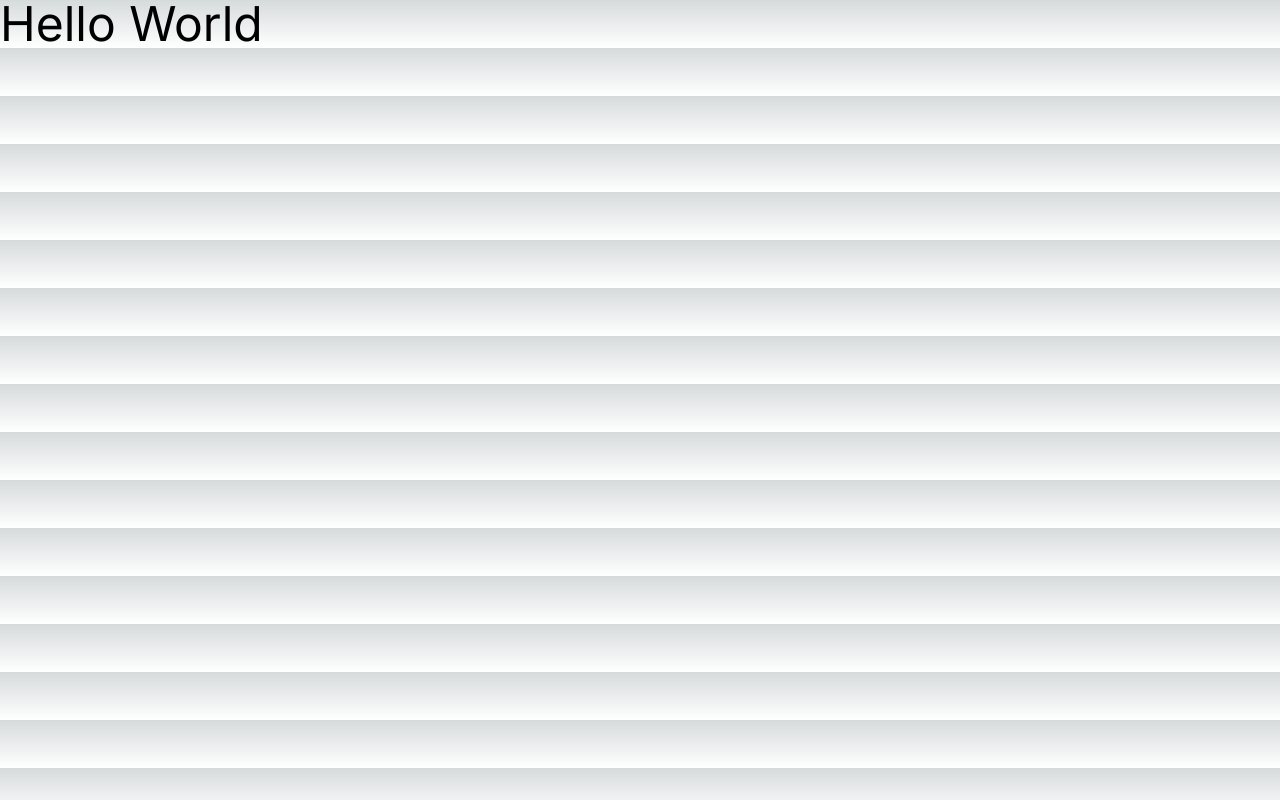
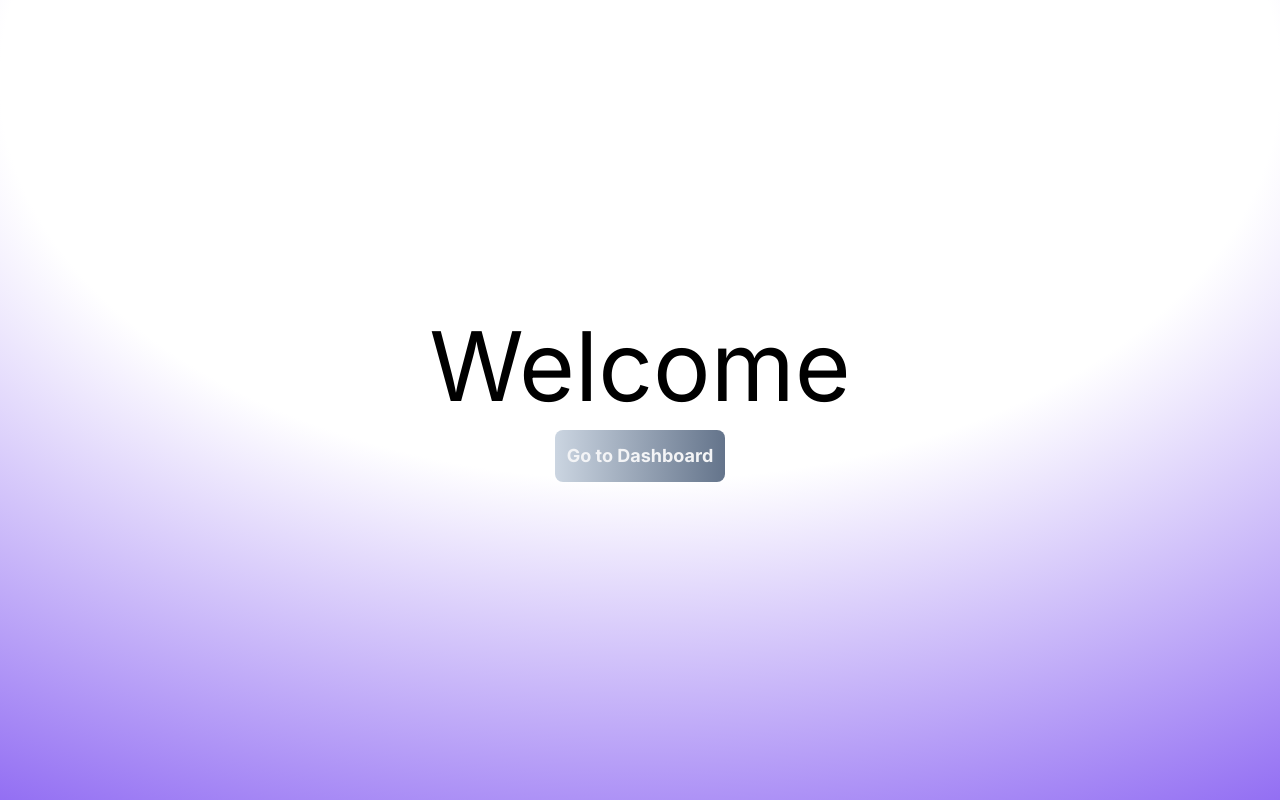
Before and after one commit to m4x1-VF/admin-todos, a Next.js app: page / in a window 1280 px wide. Built offline with nearby package versions, Linux system fonts and the light colour scheme.

Commit message:
Add cookies-next package and update TabBar component

```diff
--- a/package.json
+++ b/package.json
@@ -10,6 +10,7 @@
   },
   "dependencies": {
     "@prisma/client": "^5.10.2",
+    "cookies-next": "^4.1.1",
     "next": "14.1.3",
     "react": "^18",
     "react-dom": "^18",
--- a/src/app/dashboard/cookies/page.tsx
+++ b/src/app/dashboard/cookies/page.tsx
@@ -1,3 +1,4 @@
+import { cookies } from "next/headers";
 import { TabBar } from "@/components";
 
 export const metadata = {
@@ -6,11 +7,13 @@ export const metadata = {
 };
 
 export default function CookiesPage() {
+  const cookieStore = cookies();
+  const cookieTab = cookieStore.get("selectedTab")?.value ?? "1";
   return (
     <div className="grid grid-cols-1 sm:grid-cols-2 gap-3">
       <div className="flex flex-col gap-3">
         <span className="text-3xl">Tabs</span>
-        <TabBar />
+        <TabBar currentTab={+cookieTab} />
       </div>
     </div>
   );
--- a/src/app/page.tsx
+++ b/src/app/page.tsx
@@ -1,7 +1,15 @@
+import Link from "next/link";
+
 export default function Home() {
   return (
-    <>
-      <span className="text-5xl">Hello World</span>
-    </>
+    <div className="flex flex-col items-center justify-center absolute inset-0 -z-10 h-full w-full bg-white [background:radial-gradient(125%_125%_at_50%_10%,#fff_40%,#63e_100%)]">
+      <h1 className="text-8xl">Welcome</h1>
+      <Link
+        href="/dashboard"
+        className="rounded-lg bg-gradient-to-r from-slate-300 to-slate-500 p-3 text-gray-100 text-lg font-bold mt-4"
+      >
+        Go to Dashboard
+      </Link>
+    </div>
   );
 }
--- a/src/components/TabBar.tsx
+++ b/src/components/TabBar.tsx
@@ -1,5 +1,6 @@
 "use client";
 
+import { setCookie } from "cookies-next";
 import { useState } from "react";
 
 interface Props {
@@ -14,11 +15,17 @@ export const TabBar = ({
   const [selected, setSelected] = useState(currentTab);
   const onTabSelected = (tab: number) => {
     setSelected(tab);
+    setCookie("selectedTab", tab.toString());
   };
+
   return (
     <div
-      className={`grid w-full space-x-2 rounded-xl bg-gray-200 p-2
-    ${"grid-cols-" + tabOptions.length}
+      className={`
+
+    grid w-full space-x-2 rounded-xl bg-gray-200 p-2
+
+    grid-cols-${tabOptions.length.toString()}
+
     `}
     >
       {tabOptions.map((tab) => (
--- a/tailwind.config.ts
+++ b/tailwind.config.ts
@@ -6,6 +6,11 @@ const config: Config = {
     "./src/components/**/*.{js,ts,jsx,tsx,mdx}",
     "./src/app/**/*.{js,ts,jsx,tsx,mdx}",
     "./src/todos/**/*.{js,ts,jsx,tsx,mdx}",
+  ],
+  safelist: [
+    {
+      pattern: /grid-cols-./,
+    },
   ],
   theme: {
     extend: {
```
Also changed, not shown: 1 other file (tests, documents, lock files or other folders).
